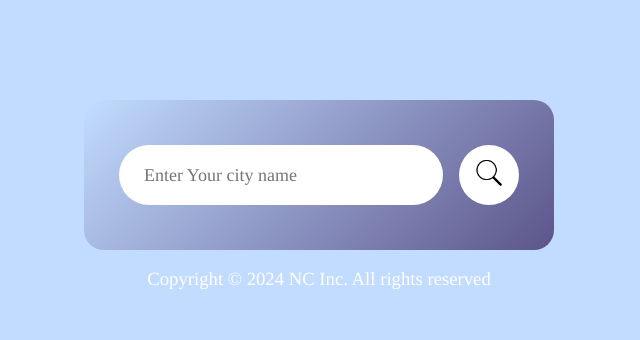
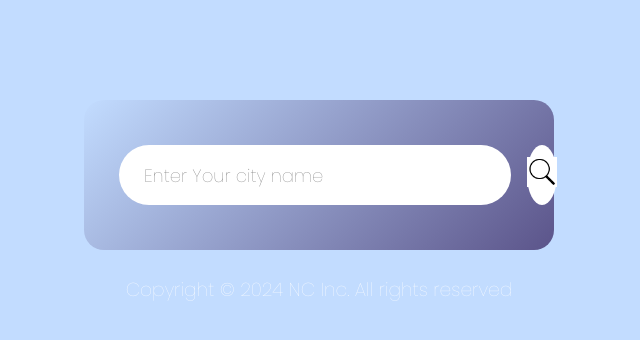
Before and after one commit to NcGautham/Weather-Forecast, a plain HTML site: page index.html in a window 1280 px wide. Shown: the whole page, without its empty margins (321-961 px from the left). Drawn offline with Linux system fonts and the light colour scheme.

Commit message:
Update style.css

```diff
--- a/style.css
+++ b/style.css
@@ -1,7 +1,7 @@
 *{
     margin: 0;
     padding: 0;
-    font-family: 'Poppins light', Times, serif;
+    font-family: 'poppins', Times, serif;
     font-weight: 100;
     box-sizing: border-box;
 }
```
